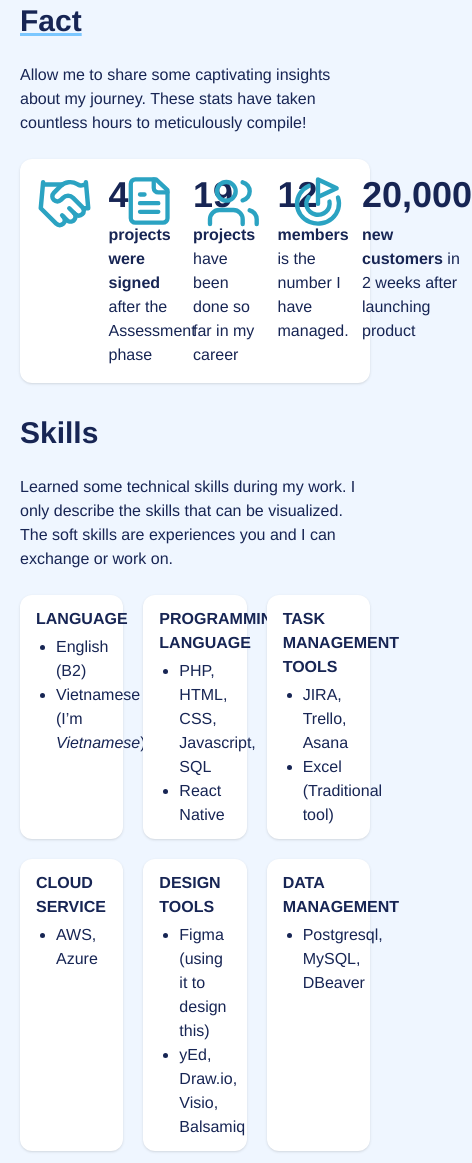
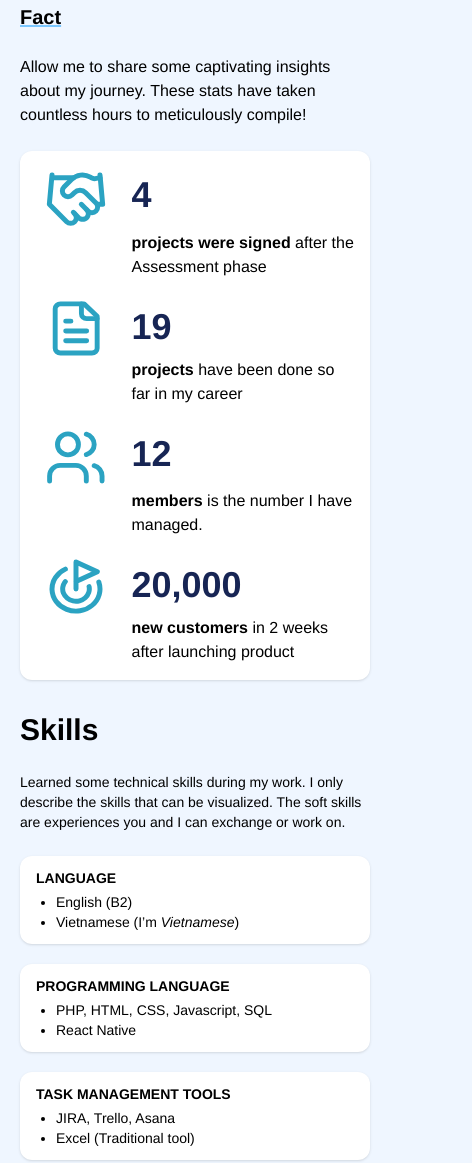
Before and after one commit to huynhhien96/rs, a website: page index.html in a window 390 px wide. Shown: the part 3229-4392 px from the top of the page, 472 px wide, since content can reach past the window. Drawn offline with Linux system fonts and the light colour scheme.

Commit message:
Update mobile

```diff
--- a/index.html
+++ b/index.html
@@ -312,7 +312,7 @@
         </div>
         <!-- Cert 5 -->
         <div class="bg-white rounded-xl shadow py-3 px-4">
-          <h3 class="text-sm lg:text-lg font-semibold mb-1 uppercase">data analytics specialization</h3>
+          <h3 class="text-sm lg:text-lg font-semibold mb-1 uppercase">data analytics</h3>
           <p class="text-sm italic mb-1">2023 &bull; Google</p>
           <p class="hidden lg:block text-sm">
             Learned essential skills in data analytics, such as how to prepare and analyze data or use R
@@ -333,131 +333,139 @@
       </div>
     </div>
     <!-- Fact -->
-    <div id="section-5" class="mt-8">
-      <h2 class="text-3xl font-semibold text-blue-950 underline-blue-2">Fact</h2>
-      <p class="py-6 text-blue-950">Allow me to share some captivating insights about my journey. These stats have
+    <div id="section-5 text-blue-950" class="mt-8">
+      <h2 class="text-xl lg:text-3xl font-semibold underline-blue-2">Fact</h2>
+      <p class="py-6 text-base lg:text-lg">Allow me to share some captivating insights about my journey. These stats have
         taken
         countless hours to meticulously compile!</p>
-      <div class="grid grid-cols-4 gap-5 bg-white p-4 rounded-xl shadow">
+      <div class="grid grid-cols-1 sm:grid-cols-2 lg:grid-cols-4 gap-5 bg-white p-4 rounded-xl shadow">
         <!-- Item 1 -->
-        <div class="flex items-start mr-2">
-          <img class="w-16" src="./Image/fact-handshake.svg" alt="">
-          <div class="ml-4 text-blue-950 space-y-2">
+        <div class="grid grid-cols-4 items-start lg:mr-2 w-full">
+          <div class="grid grid-cols-4 col-span-full">
+            <img class="w-16 justify-self-center" src="./Image/fact-handshake.svg" alt="">
+            <div class="col-span-3 text-blue-950 text-4xl font-bold ml-4">
               <p data-purecounter-start="0" data-purecounter-end="4" data-purecounter-once="true"
-              data-purecounter-duration="0.8" data-purecounter-legacy="true" class="text-4xl font-bold purecounter">0
-            </p>
-            <p class="fact-detail">
+                data-purecounter-duration="0.8" data-purecounter-separator="true" data-purecounter-legacy="true"
+                class="inline-block align-sub purecounter">0</p>
+            </div>
+          </div>
+          <p class="fact-detail col-span-3 col-start-2 pl-4">
             <span class="font-semibold">projects were signed</span><span class=""> after the Assessment
               phase</span>
           </p>
         </div>
+        <!-- Item 2 -->
+        <div class="grid grid-cols-4 items-start lg:mr-2 w-full">
+          <div class="grid grid-cols-4 col-span-full">
+            <img class="w-16 justify-self-center" src="./Image/fact-project.svg" alt="">
+            <div class="col-span-3 text-blue-950 text-4xl font-bold ml-4">
+              <p data-purecounter-start="0" data-purecounter-end="19" data-purecounter-once="true"
+                data-purecounter-duration="0.8" data-purecounter-separator="true" data-purecounter-legacy="true"
+                class="inline-block align-sub purecounter">0</p>
             </div>
-        <!-- Item 2 -->
-        <div class="flex items-start mr-2">
-          <img class="w-16" src="./Image/fact-project.svg" alt="">
-          <div class="ml-4 text-blue-950 space-y-2">
-            <p data-purecounter-start="0" data-purecounter-end="19" data-purecounter-once="true"
-              data-purecounter-duration="0.8" data-purecounter-legacy="true" class="text-4xl font-bold purecounter">0
-            </p>
-            <p class="fact-detail">
+          </div>
+          <p class="fact-detail col-span-3 col-start-2 pl-4">
             <span class="font-semibold">projects</span><span class=""> have been done so far in my
               career</span>
           </p>
         </div>
+        <!-- Item 3 -->
+        <div class="grid grid-cols-4 items-start lg:mr-2 w-full">
+          <div class="grid grid-cols-4 col-span-full">
+            <img class="w-16 justify-self-center" src="./Image/fact-member.svg" alt="">
+            <div class="col-span-3 text-blue-950 text-4xl font-bold ml-4">
+              <p data-purecounter-start="0" data-purecounter-end="12" data-purecounter-once="true"
+                data-purecounter-duration="0.8" data-purecounter-separator="true" data-purecounter-legacy="true"
+                class="inline-block align-sub purecounter">0</p>
             </div>
-        <!-- Item 3 -->
-        <div class="flex items-start mr-2">
-          <img class="w-16" src="./Image/fact-member.svg" alt="">
-          <div class="ml-4 text-blue-950 space-y-2">
-            <p data-purecounter-start="0" data-purecounter-end="12" data-purecounter-once="true"
-              data-purecounter-duration="0.8" data-purecounter-legacy="true" class="text-4xl font-bold purecounter">0
-            </p>
-            <p class="fact-detail">
+          </div>
+          <p class="fact-detail col-span-3 col-start-2 pl-4">
             <span class="font-semibold">members</span><span class=""> is the number I have
               managed.</span>
           </p>
         </div>
-        </div>
         <!-- Item 4 -->
-        <div class="flex items-start mr-2">
-          <img class="w-16" src="./Image/fact-goal.svg" alt="">
-          <div class="ml-4 text-blue-950 space-y-2">
+        <div class="grid grid-cols-4 items-start lg:mr-2 w-full">
+          <div class="grid grid-cols-4 col-span-full">
+            <img class="w-16 justify-self-center" src="./Image/fact-goal.svg" alt="">
+            <div class="col-span-3 text-blue-950 text-4xl font-bold ml-4">
               <p data-purecounter-start="0" data-purecounter-end="20000" data-purecounter-once="true"
                 data-purecounter-duration="0.8" data-purecounter-separator="true" data-purecounter-legacy="true"
-              class="text-4xl font-bold purecounter">0</p>
-            <p class="fact-detail">
+                class="inline-block align-sub purecounter">0</p>
+            </div>
+          </div>
+          <p class="fact-detail col-span-3 col-start-2 pl-4">
             <span class="font-semibold">new customers</span><span class=""> in 2 weeks after launching
               product</span>
           </p>
         </div>
       </div>
     </div>
-    </div>
     <!-- Skills -->
-    <div id="section-5" class="mt-8">
-      <h2 class="text-3xl font-semibold text-blue-950">Skills</h2>
-      <p class="py-6 text-blue-950">Learned some technical skills during my work. I only describe the skills that
+    <div id="section-5 text-blue-950" class="mt-8">
+      <h2 class="text-3xl font-semibold">Skills</h2>
+      <p class="py-6 text-sm">Learned some technical skills during my work. I only describe the skills that
         can be
         visualized. The soft skills are experiences you and I can exchange or work on.</p>
-      <div class="grid grid-cols-3 gap-5">
+      <div class="grid grid-cols-1 sm:grid-cols-2 lg:grid-cols-3 gap-5">
         <!-- Item 1 -->
         <div class="bg-white rounded-xl shadow py-3 px-4">
-          <h3 class="text-base lg:text-lg font-semibold text-blue-950 mb-1 uppercase">Language</h3>
-          <ul class="list-disc text-blue-950 pl-5">
+          <h3 class="text-sm lg:text-lg font-semibold mb-1 uppercase">Language</h3>
+          <ul class="list-disc pl-5 text-sm">
             <li>English (B2)</li>
             <li>Vietnamese (I’m <em>Vietnamese</em>)</li>
           </ul>
         </div>
         <!-- Item 2 -->
         <div class="bg-white rounded-xl shadow py-3 px-4">
-          <h3 class="text-base lg:text-lg font-semibold text-blue-950 mb-1 uppercase">programming Language</h3>
-          <ul class="list-disc text-blue-950 pl-5">
+          <h3 class="text-sm lg:text-lg font-semibold mb-1 uppercase">programming Language</h3>
+          <ul class="list-disc pl-5 text-sm">
             <li>PHP, HTML, CSS, Javascript, SQL</li>
             <li>React Native</li>
           </ul>
         </div>
         <!-- Item 3 -->
         <div class="bg-white rounded-xl shadow py-3 px-4">
-          <h3 class="text-base lg:text-lg font-semibold text-blue-950 mb-1 uppercase">Task management tools</h3>
-          <ul class="list-disc text-blue-950 pl-5">
+          <h3 class="text-sm lg:text-lg font-semibold mb-1 uppercase">Task management tools</h3>
+          <ul class="list-disc pl-5 text-sm">
             <li>JIRA, Trello, Asana</li>
             <li>Excel (Traditional tool)</li>
           </ul>
         </div>
         <!-- Item 4 -->
         <div class="bg-white rounded-xl shadow py-3 px-4">
-          <h3 class="text-base lg:text-lg font-semibold text-blue-950 mb-1 uppercase">Cloud service</h3>
-          <ul class="list-disc text-blue-950 pl-5">
+          <h3 class="text-sm lg:text-lg font-semibold mb-1 uppercase">Cloud service</h3>
+          <ul class="list-disc pl-5 text-sm">
             <li>AWS, Azure</li>
           </ul>
         </div>
         <!-- Item 5 -->
         <div class="bg-white rounded-xl shadow py-3 px-4">
-          <h3 class="text-base lg:text-lg font-semibold text-blue-950 mb-1 uppercase">Design tools</h3>
-          <ul class="list-disc text-blue-950 pl-5">
+          <h3 class="text-sm lg:text-lg font-semibold mb-1 uppercase">Design tools</h3>
+          <ul class="list-disc pl-5 text-sm">
             <li>Figma (using it to design this)</li>
             <li>yEd, Draw.io, Visio, Balsamiq</li>
           </ul>
         </div>
         <!-- Item 6 -->
         <div class="bg-white rounded-xl shadow py-3 px-4">
-          <h3 class="text-base lg:text-lg font-semibold text-blue-950 mb-1 uppercase">Data management</h3>
-          <ul class="list-disc text-blue-950 pl-5">
+          <h3 class="text-sm lg:text-lg font-semibold mb-1 uppercase">Data management</h3>
+          <ul class="list-disc pl-5 text-sm">
             <li>Postgresql, MySQL, DBeaver</li>
           </ul>
         </div>
         <!-- Item 7 -->
         <div class="bg-white rounded-xl shadow py-3 px-4">
-          <h3 class="text-base lg:text-lg font-semibold text-blue-950 mb-1 uppercase">Test management</h3>
-          <ul class="list-disc text-blue-950 pl-5">
+          <h3 class="text-sm lg:text-lg font-semibold mb-1 uppercase">Test management</h3>
+          <ul class="list-disc pl-5 text-sm">
             <li>Testomat</li>
             <li>Excel (Absolutely it can do)</li>
           </ul>
         </div>
         <!-- Item 8 -->
         <div class="bg-white rounded-xl shadow py-3 px-4">
-          <h3 class="text-base lg:text-lg font-semibold text-blue-950 mb-1 uppercase">API Platforms</h3>
-          <ul class="list-disc text-blue-950 pl-5">
+          <h3 class="text-sm lg:text-lg font-semibold mb-1 uppercase">API Platforms</h3>
+          <ul class="list-disc pl-5 text-sm">
             <li>Postman, Swagger, Mulesoft</li>
           </ul>
         </div>
@@ -467,7 +475,7 @@
       <div id="section-5" class="mt-8">
         <h2 class="text-3xl font-semibold text-blue-950">Highlight Projects</h2>
         <p class="py-6 text-blue-950">Some projects that I have worked on</p>
-        <div class="grid grid-cols-2 gap-5">
+        <div class="grid grid-cols-1 lg:grid-cols-2 gap-5">
           <!-- Finance Domain 1 -->
           <div class="bg-white rounded-xl shadow py-3 px-4">
             <h2 class="text-2xl font-semibold text-blue-950">1. Finance domain</h2>
```
Also changed, not shown: dist/output.css. Lines whose indentation alone changed are shown as unchanged.
